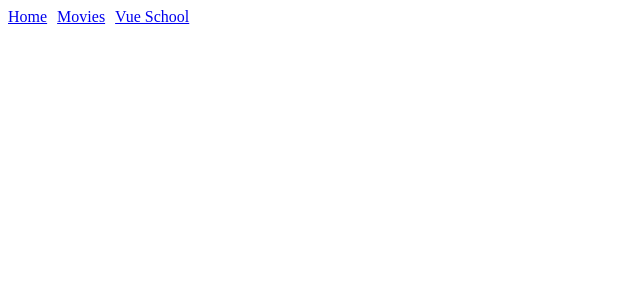
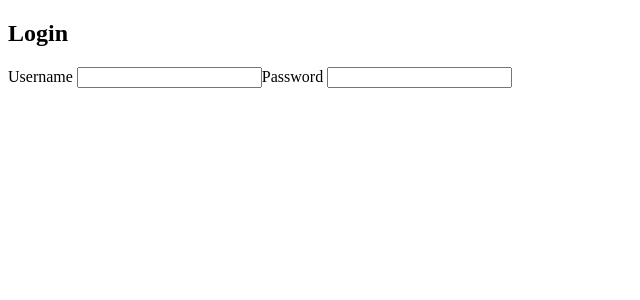
Before and after one commit to Bue-2003/nuxt-basic, a Nuxt app: page /login in a window 1280 px wide. Shown: the top 300 px of the page, without its empty margins (0-640 px from the left). Built offline with nearby package versions, Linux system fonts and the light colour scheme.

Commit message:
create_flexible_custom_layouts

```diff
--- a/app.vue
+++ b/app.vue
@@ -1,11 +1,8 @@
 <template>
   <div>
-    <nav style="display:flex; gap: 10px;">
-      <NuxtLink to="/">Home</NuxtLink>
-      <NuxtLink to="/movies">Movies</NuxtLink>
-      <NuxtLink to="https://vueschool.io">Vue School</NuxtLink>
-    </nav>
-   <NuxtPage/>
+   <NuxtLayout>
+    <NuxtPage/>
+   </NuxtLayout>
   </div>
 </template>
 
--- /dev/null
+++ b/layouts/default.vue
@@ -0,0 +1,10 @@
+<template>
+    <div>
+        <nav style="display:flex; gap: 10px;">
+            <NuxtLink to="/">Home</NuxtLink>
+            <NuxtLink to="/movies">Movies</NuxtLink>
+            <NuxtLink to="https://vueschool.io">Vue School</NuxtLink>
+        </nav>
+    </div>
+    <slot></slot>
+</template>
--- /dev/null
+++ b/layouts/plain.vue
@@ -0,0 +1,3 @@
+<template>
+    <slot></slot>
+</template>
--- /dev/null
+++ b/pages/login.vue
@@ -0,0 +1,17 @@
+<script setup>
+definePageMeta({
+    layout : "plain",
+})
+</script>
+
+<template>
+    <div>
+        <h2>Login</h2>
+        <label>Username
+            <input type="text">
+        </label>
+        <label>Password
+            <input type="text">
+        </label>
+    </div>
+</template>
```
